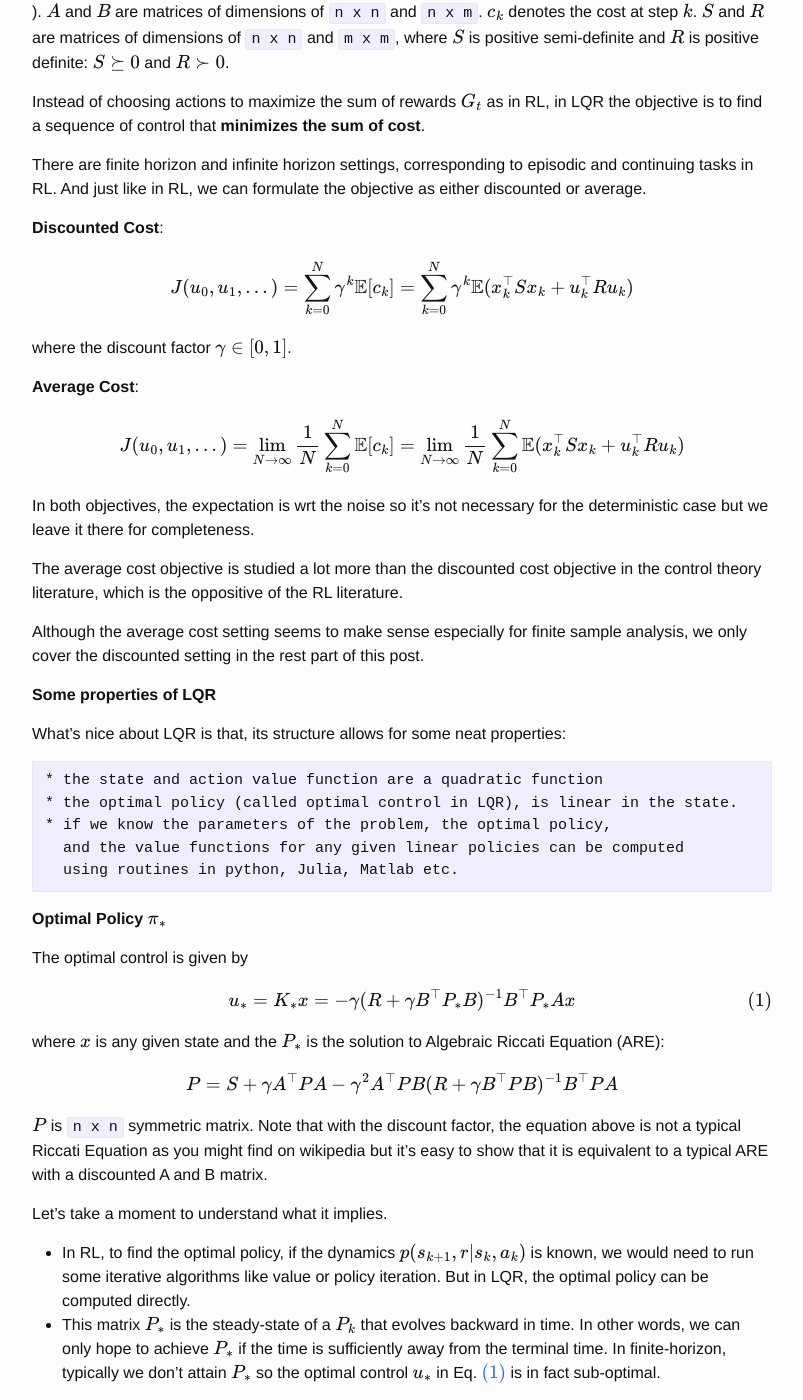
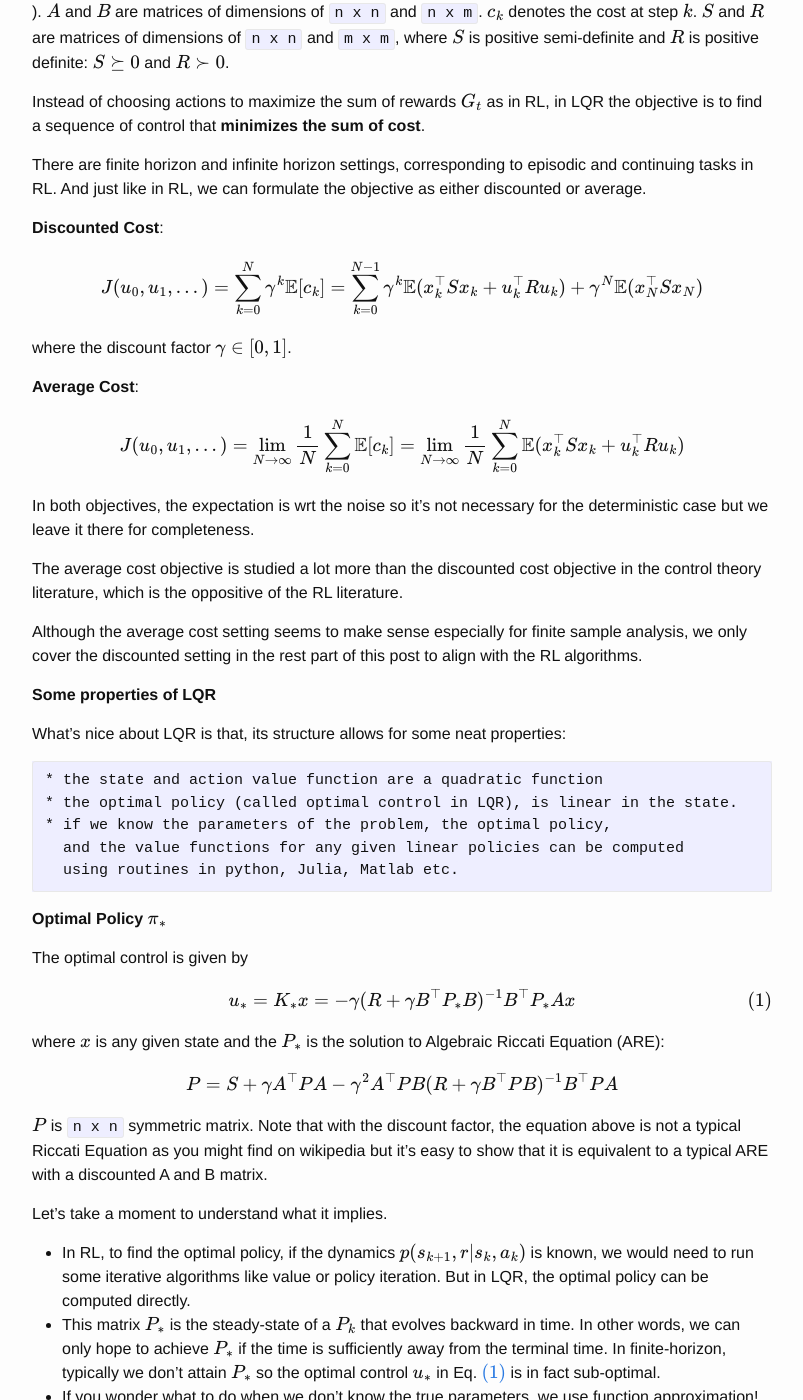
Before and after one commit to vincentzhang/u-blog, a Jekyll site: the page built from _posts/2020-05-26-lqr-intro.markdown, in a window 1280 px wide and 1400 px high, scrolled down 1579 px. Shown: the whole window, without its empty margins (238-1041 px from the left). Built offline with Jekyll 4.4.1, drawn with Linux system fonts in a browser that asks for light colours; formulas are drawn with MathJax 3; some of the changed text lies outside the part shown.

Commit message:
correct a few things, add quad basis explanation

```diff
--- a/_posts/2020-05-26-lqr-intro.markdown
+++ b/_posts/2020-05-26-lqr-intro.markdown
@@ -70,7 +70,7 @@
 
 **Discounted Cost**:
 
-$$ J(u_0, u_1, ...) = \sum_{k=0}^{N} \gamma^{k} \mathbb{E}[c_k] = \sum_{k=0}^{N} \gamma^{k} \mathbb{E}(x_k^\top S x_k + u_k^\top R u_k) $$
+$$ J(u_0, u_1, ...) = \sum_{k=0}^{N} \gamma^{k} \mathbb{E}[c_k] = \sum_{k=0}^{N-1} \gamma^{k} \mathbb{E}(x_k^\top S x_k + u_k^\top R u_k) + \gamma^{N} \mathbb{E}(x_N^\top S x_N)$$
 
 where the discount factor $$\gamma \in [0,1]$$.
 
@@ -83,7 +83,7 @@
 The average cost objective is studied a lot more than the discounted cost objective in the control theory literature, which is the oppositive of the RL literature.
 
 Although the average cost setting seems to make sense especially for finite sample analysis,
-we only cover the discounted setting in the rest part of this post.
+we only cover the discounted setting in the rest part of this post to align with the RL algorithms.
 
 **Some properties of LQR**
 
@@ -119,6 +119,7 @@
 - This matrix $$P_*$$ is the steady-state of a $$P_k$$ that evolves backward in time.
   In other words, we can only hope to achieve $$P_*$$ if the time is sufficiently away from the terminal time.
   In finite-horizon, typically we don't attain $$P_*$$ so the optimal control $$u_*$$ in Eq. \eqref{eq:ustar} is in fact sub-optimal.
+- If you wonder what to do when we don't know the true parameters, we use function approximation! Before I cover that later in this post, I want to lay out the foundation.
 
 **State Value Function $$V_\pi(x)$$**
 
@@ -165,7 +166,7 @@
 Combined with Eq.\eqref{eq:ustar}, the greedy action at state $$x$$ wrt the current policy $$\pi$$ is:
 
 \begin{equation}
-u_g = -H_{22}^{-1} H_{21}
+u_g = -H_{22}^{-1} H_{21} x
 \label{eq:greedy}
 \end{equation}
 
@@ -186,10 +187,11 @@
 
  $$Q_\pi(x, u) = \theta^\top \phi(x, u) $$
 
- where $$\theta$$ is the weight vector and the $$ \phi(x, u) $$ is the quadratic basis feature vector.
+ where $$\theta$$ is the weight vector and the $$ \phi(x, u) $$ is the quadratic basis feature vector: $$ \phi(v) = [v_1^2, \cdots, v_1v_n, v_2^2, \cdots, v_2v_n, v_{n-1}^2, v_{n-1}v_n, \cdots v_n^2] $$
+
  There are $$(n+m)^2$$ entries in the matrix $$H$$ but we do not need to estimate that many parameters due to $$H$$ being symmetric.
 
- The dimensionality of $$\theta$$ and $$ \phi(x, u) $$ is `(n+m+1)(n+m)/2`.
+ The dimensionality of $$\theta$$ and $$ \phi(x, u) $$ is `(n+m+1)(n+m)/2`. $$\theta$$ can be viewed as a flatten version of the upper triangular of matrix $$H$$.
 
 **Stability, Controllability**
 
@@ -246,7 +248,7 @@
 
 **Discounted Cost**:
 
-$$ J(u) = \int_0^T \gamma^{t} \mathbb{E}[c_t] dt = \int_0^T \gamma^{t} \mathbb{E}[x(t)^\top S x(t) + u(t)^\top R u(t)] dt $$
+$$ J(u) = \int_0^T \gamma^{t} \mathbb{E}[c_t] dt = \int_0^T \gamma^{t} \mathbb{E}[x(t)^\top S x(t) + u(t)^\top R u(t)] dt +  \gamma^{T}\mathbb{E}[x(T)^\top S x(T)]$$
 
 **Average Cost**:
 
@@ -342,7 +344,7 @@
 
 What's remarkable is that
 the greedy action wrt the current policy $$\pi$$ is the same as Eq. \eqref{eq:greedy}:
-$$u_g = -H_{22}^{-1} H_{21}$$.
+$$u_g = -H_{22}^{-1} H_{21} x$$.
 In fact, it's the same across all four subtypes of LQR.
 What that implies is that, if we run function approximation with model-free algorithms,
 the parameterization of the action value function can be the same.
@@ -397,7 +398,7 @@
 Standard on-policy and off-policy algorithms like Sarsa, Q-learning can be used here.
 
 The problem is that LQR does not put constraint on the control so to get the algorithm working may be more difficult than it appears.
-The greedy action equation $$u_g = -H_{22}^{-1} H_{21}$$ involves an inverse of an estimate, which is risky.
+The greedy action equation $$u_g = -H_{22}^{-1} H_{21} x$$ involves an inverse of an estimate, which is risky.
 
 A few details that are worth attention:
 - The initial policy $$K_0$$ needs to be `stable`.
@@ -416,6 +417,12 @@
 - The reward/cost: instead of Euclidean distance, should be the square of Euclidean distance, plus some quadratic cost on the action. Analysis can be performed for the case of zero-cost on action. But the optimal policy will be bang-bang control.
 - The system dynamic will be approximated as piece-wise linear, which is another layer of approximation on top of the time-invariant system discussed in this post.
 
+## Show me the code
+
+Well, sorry that the code is not fully developed at this point to share.
+
+But Stephen Tu has an awesome tutorial on running LQR on Cartpole Swing-Up:
+[https://github.com/stephentu/zero-to-cartpole/blob/master/swing-up.ipynb](https://github.com/stephentu/zero-to-cartpole/blob/master/swing-up.ipynb)
 
 
 
```
Also changed, not shown: other parts of _posts/2020-05-26-lqr-intro.markdown (+2 -3 lines).
